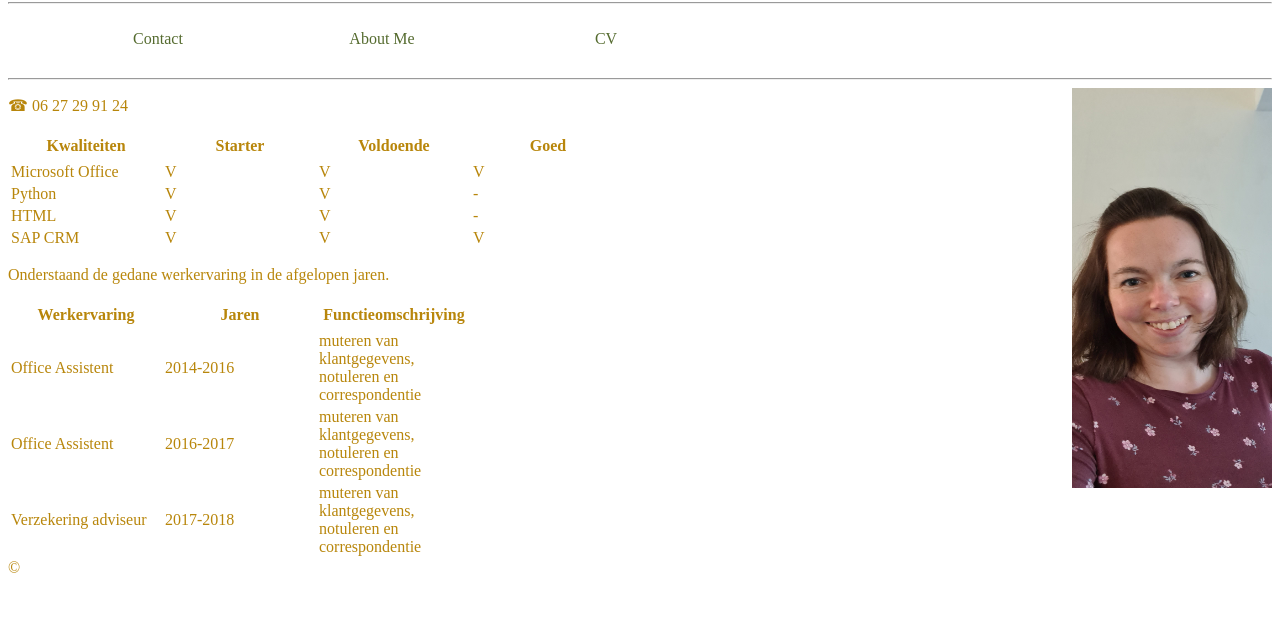
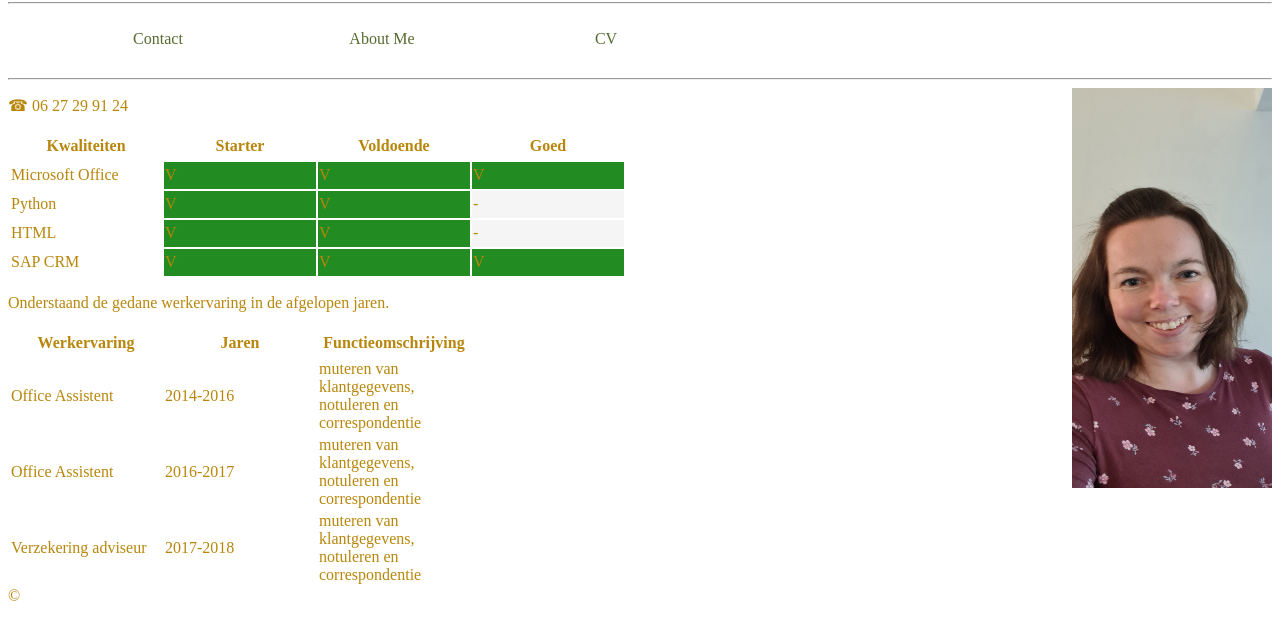
Before and after one commit to Marthadb1990/contact1.github.io, a plain HTML site: page mijncv.html in a window 1280 px wide. Shown: the part 78-718 px from the top of the page. Drawn offline with Linux system fonts and the light colour scheme.

Commit message:
css change

```diff
--- a/algemeen.css
+++ b/algemeen.css
@@ -27,17 +27,20 @@ h2{
 }
 
 th{
+    margin-left: 50px;
     height: 25px;
     width: 150px;
 }
 
-#V {
+.V {
+    border-spacing: 25px;
     background-color: forestgreen;
     height: 25px;
     width: 125px;
 }
 
-#empty {
+.empty {
+    border-spacing: 25px;
     background-color: whitesmoke;
     height: 25px;
     width: 125px;
```
